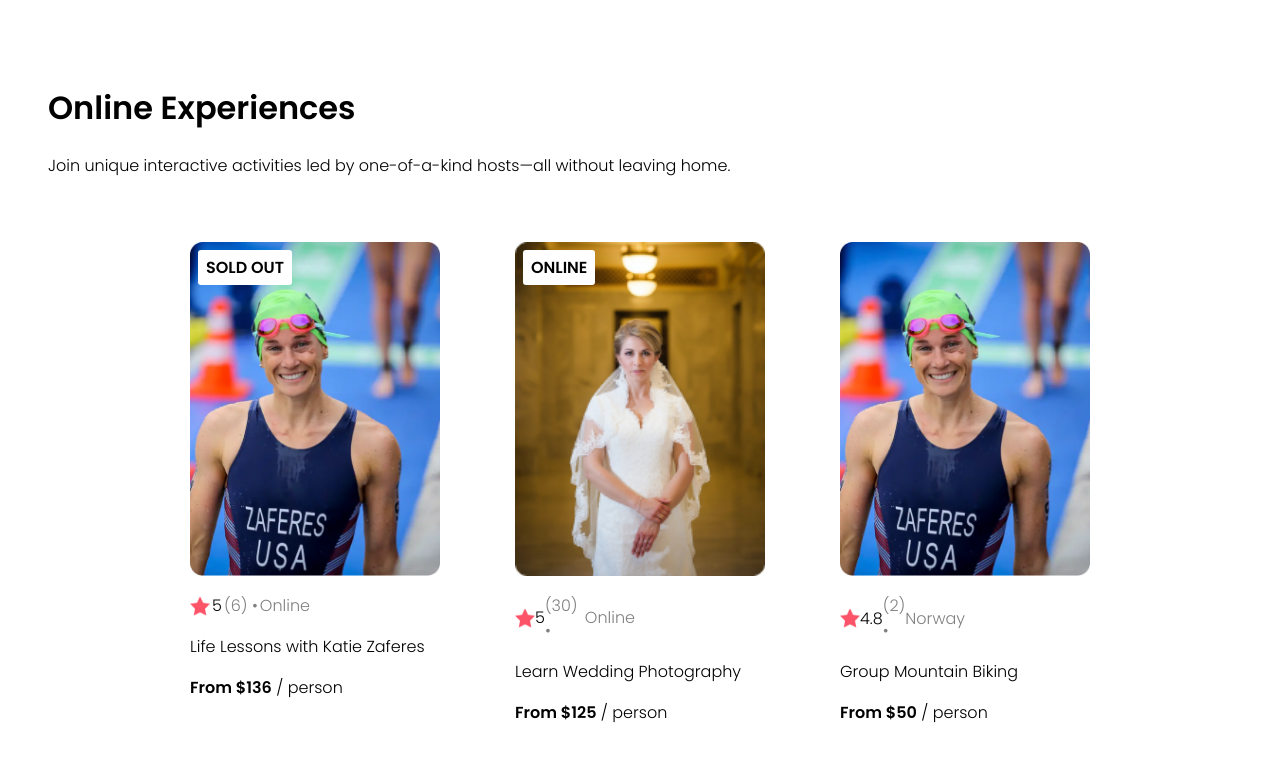
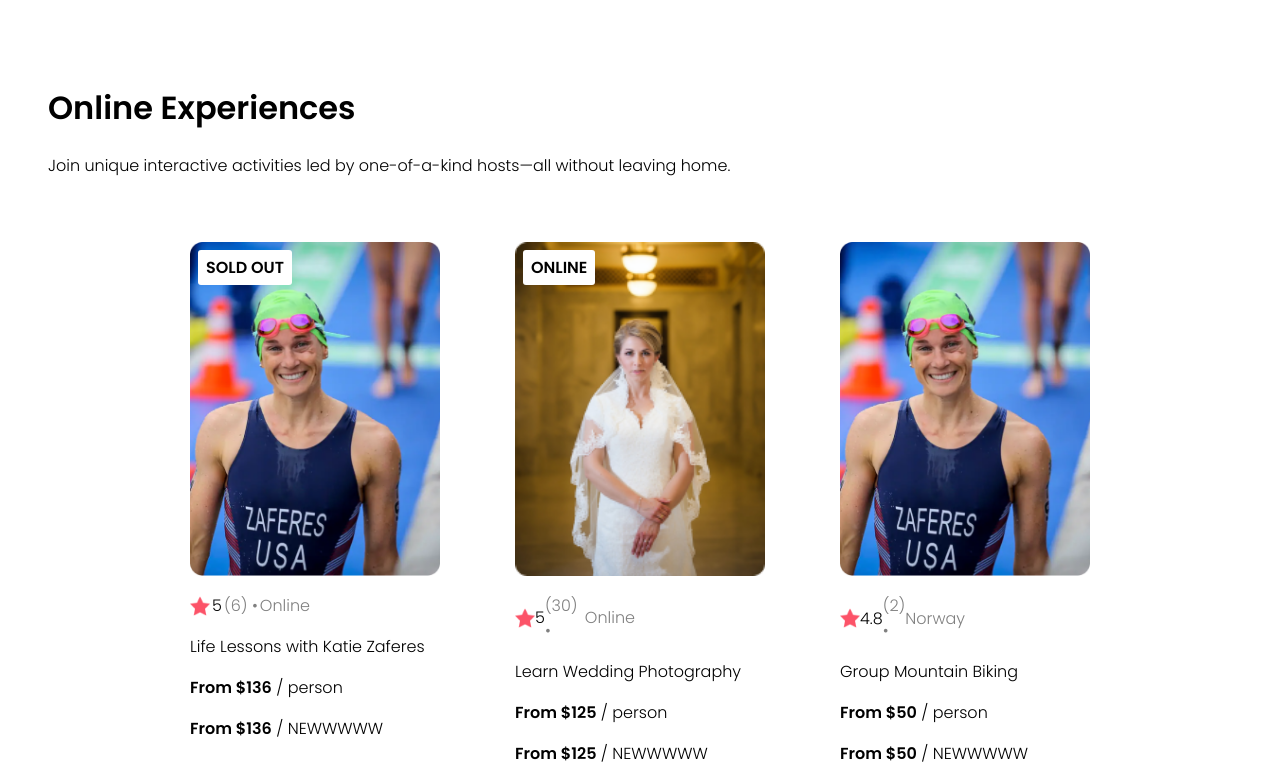
Before and after one commit to surbhi6089/Airbnb_Experience_Clone, a React (Vite) app: page / in a window 1280 px wide. Shown: the part 538-1320 px from the top of the page. Before the commit the page ends 1279 px from the top, so only its background shows below. Built offline with nearby package versions, Linux system fonts and the light colour scheme.

Commit message:
New Changes

```diff
--- a/src/Components/Card.jsx
+++ b/src/Components/Card.jsx
@@ -1,16 +1,15 @@
-import React from 'react'
+import React from "react";
 
 const Card = (props) => {
-  let badgeText
-  if(props.item.openSpots === 0){
-    badgeText = 'SOLD OUT'
-  }
-  else if (props.item.location === 'Online'){
-    badgeText = 'ONLINE'
+  let badgeText;
+  if (props.item.openSpots === 0) {
+    badgeText = "SOLD OUT";
+  } else if (props.item.location === "Online") {
+    badgeText = "ONLINE";
   }
   return (
     <div className="card">
-      {badgeText && <div className='card-badge'>{badgeText}</div>}
+      {badgeText && <div className="card-badge">{badgeText}</div>}
       <img src={`./${props.item.coverImg}`} className="card--image" />
       <div className="card--stats">
         <img src="./star.png" className="card--star" />
@@ -19,7 +18,12 @@ const Card = (props) => {
         <span className="gray">{props.item.location}</span>
       </div>
       <p>{props.item.title}</p>
-            <p><span className="bold">From ${props.item.price}</span> / person</p>
+      <p>
+        <span className="bold">From ${props.item.price}</span> / person
+      </p>
+      <p>
+        <span className="bold">From ${props.item.price}</span> / NEWWWWW
+      </p>
     </div>
   );
 };
```
Lines whose indentation alone changed are shown as unchanged.
